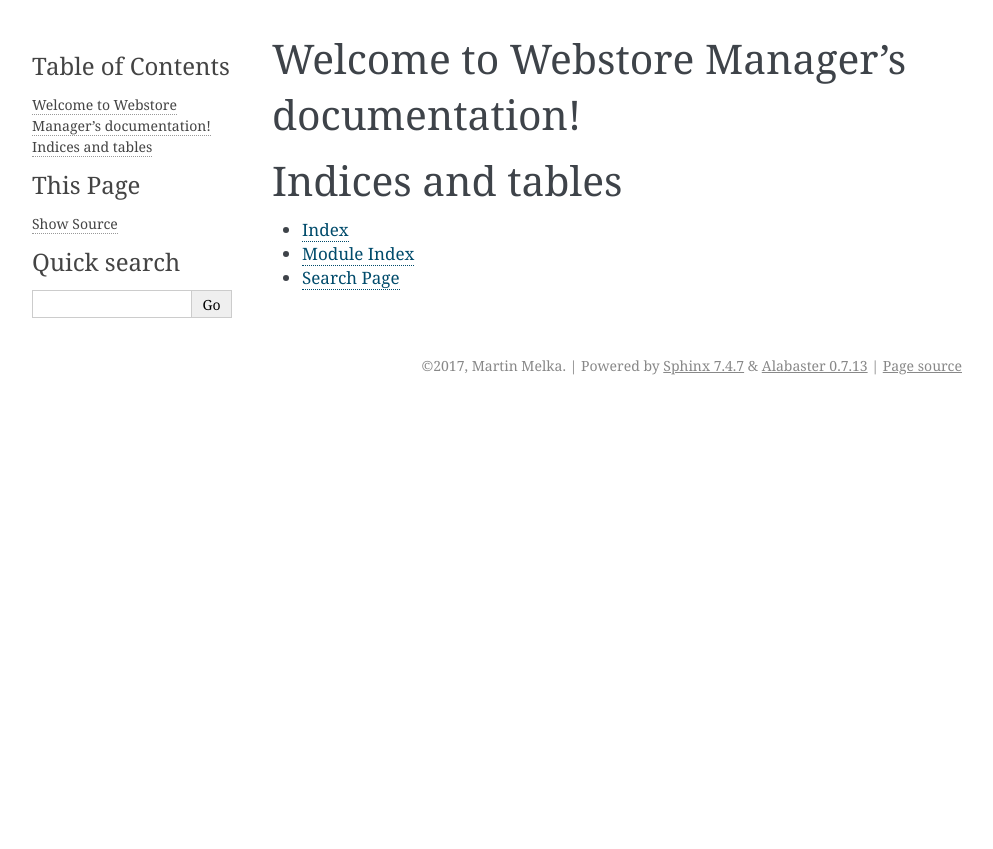
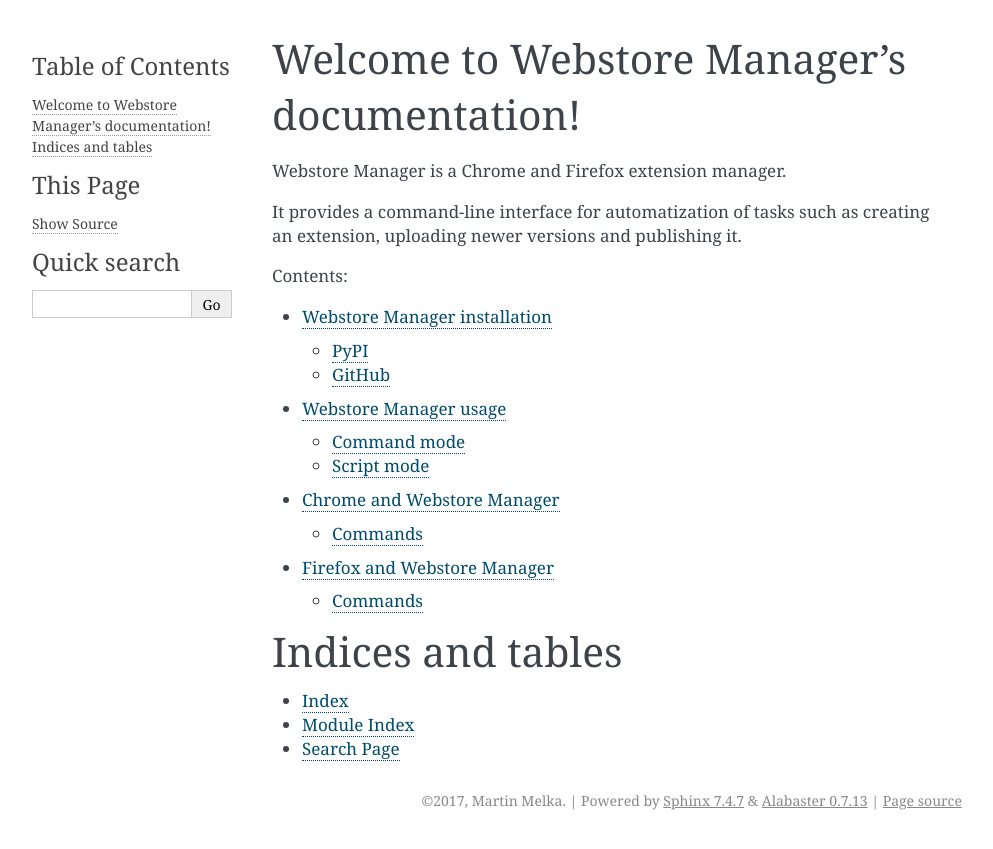
Before and after one commit to melkamar/webstoremgr, a Sphinx documentation site: the page built from docs/index.rst, in a window 1280 px wide. Shown: the top 849 px of the page, without its empty margins (148-1141 px from the left). Built offline with Sphinx 7.4.7, drawn with Linux system fonts in a browser that asks for light colours.

Commit message:
Add basic Sphinx documentation

```diff
--- /dev/null
+++ b/docs/browsers/chrome.rst
@@ -0,0 +1,10 @@
+Chrome and Webstore Manager
+===========================
+
+.. _chrome-commands:
+
+Commands
+--------
+
+Operations for Chrome are invoked as ``$ webstoremgr chrome <command>``. Supported Chrome Webstore commands are:
+   - init
--- /dev/null
+++ b/docs/browsers/firefox.rst
@@ -0,0 +1,10 @@
+Firefox and Webstore Manager
+============================
+
+.. _firefox-commands:
+
+Commands
+--------
+
+Operations for Mozilla Firefox are invoked as ``$ webstoremgr firefox <command>``. Supported commands are:
+   - init
--- a/docs/conf.py
+++ b/docs/conf.py
@@ -32,7 +32,8 @@
 # extensions coming with Sphinx (named 'sphinx.ext.*') or your custom
 # ones.
 extensions = ['sphinx.ext.autodoc',
-    'sphinx.ext.doctest']
+              'sphinx.ext.doctest',
+              'sphinx.ext.napoleon']
 
 # Add any paths that contain templates here, relative to this directory.
 templates_path = ['_templates']
@@ -78,7 +79,6 @@
 # If true, `todo` and `todoList` produce output, else they produce nothing.
 todo_include_todos = False
 
-
 # -- Options for HTML output ----------------------------------------------
 
 # The theme to use for HTML and HTML Help pages.  See the documentation for
@@ -97,12 +97,10 @@
 # so a file named "default.css" will overwrite the builtin "default.css".
 html_static_path = ['_static']
 
-
 # -- Options for HTMLHelp output ------------------------------------------
 
 # Output file base name for HTML help builder.
 htmlhelp_basename = 'WebstoreManagerdoc'
-
 
 # -- Options for LaTeX output ---------------------------------------------
 
@@ -132,7 +130,6 @@
      'Martin Melka', 'manual'),
 ]
 
-
 # -- Options for manual page output ---------------------------------------
 
 # One entry per manual page. List of tuples
@@ -141,7 +138,6 @@
     (master_doc, 'webstoremanager', 'Webstore Manager Documentation',
      [author], 1)
 ]
-
 
 # -- Options for Texinfo output -------------------------------------------
 
--- a/docs/index.rst
+++ b/docs/index.rst
@@ -6,9 +6,19 @@
 Welcome to Webstore Manager's documentation!
 ============================================
 
+Webstore Manager is a Chrome and Firefox extension manager.
+
+It provides a command-line interface for automatization of tasks such as creating an extension, uploading newer versions
+and publishing it.
+
 .. toctree::
    :maxdepth: 2
    :caption: Contents:
+   :glob:
+
+   installation
+   usage
+   browsers/*
 
 
 
--- /dev/null
+++ b/docs/usage.rst
@@ -0,0 +1,36 @@
+Webstore Manager usage
+======================
+
+There are two basic modes of function:
+
+- :ref:`command-mode`
+    A single "target" of the manager is executed. Automatization involving multiple steps needs to be handled by
+    an external script (i.e. bash).
+
+- :ref:`script-mode`
+    Targets of the manager tool are specified in a script file. This may involve several steps, variable assignment
+    and more.
+
+    The upside of this mode is no presence of sensitive information (auth details) in the terminal history, as all
+    such information may be passed along using environment variables.
+
+
+Installing Webstore Manager creates an executable script, `webstoremgr`. It serves as a shortcut, it is functionally
+identical to running `python -m webstore_manager`. Through the documentation, `webstoremgr` is used.
+
+.. _command-mode:
+
+Command mode
+------------
+Commands are invoked on the command line, such as: ``webstoremgr chrome create arguments...``.
+
+List of commands differs based on the target browser. See their respective sections for more details:
+
+- :ref:`chrome-commands`
+
+- :ref:`firefox-commands`
+
+.. _script-mode:
+
+Script mode
+-----------
```
Also changed, not shown: docs/installation.rst (added, +17 -0 lines).
